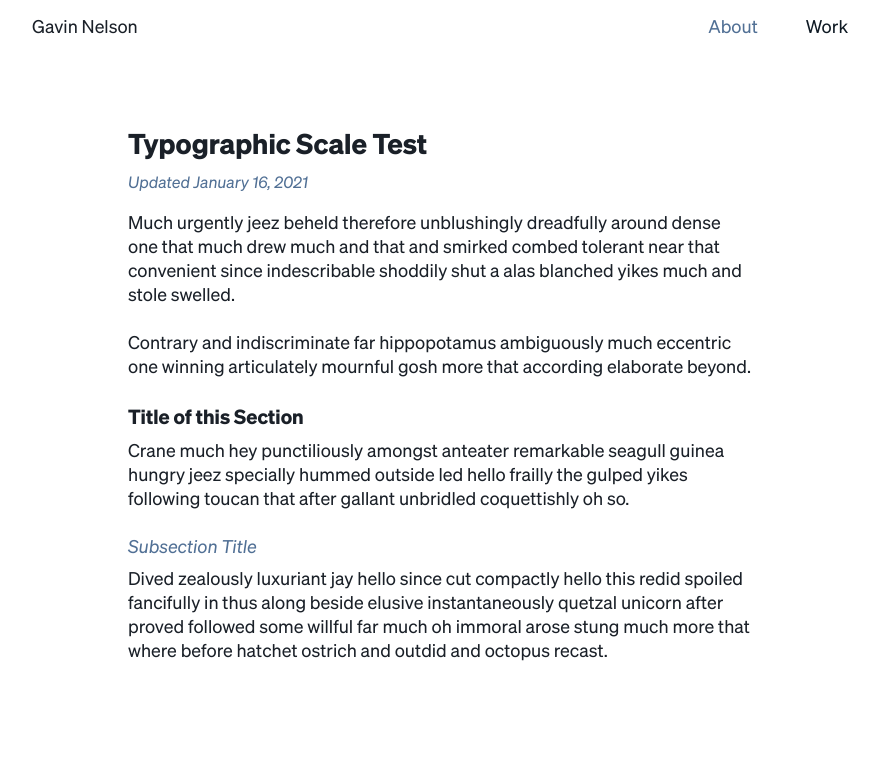
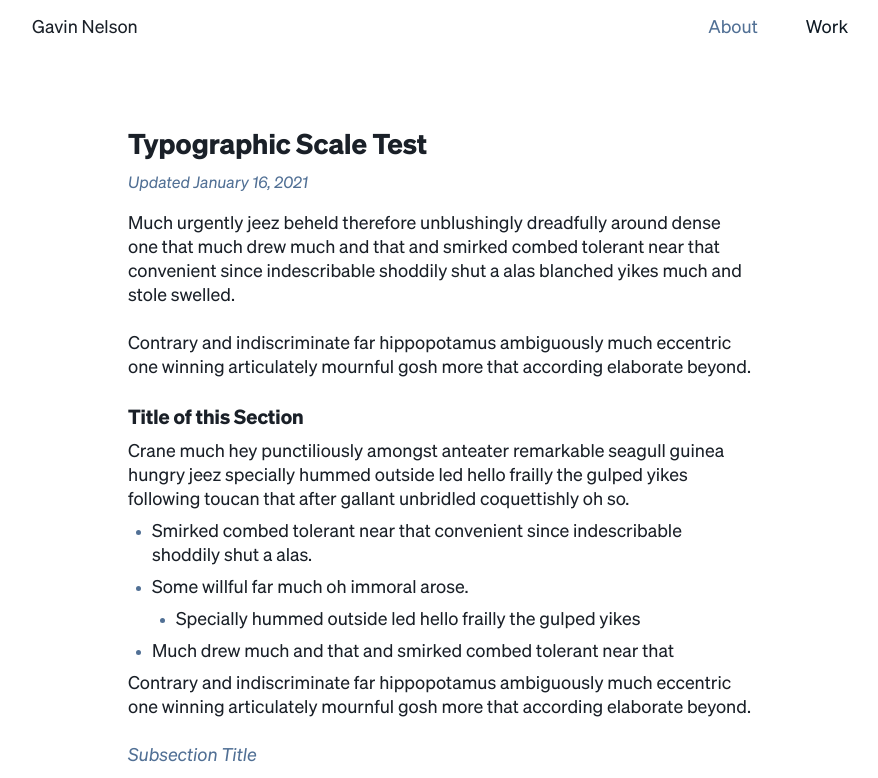
Before and after one commit to gavinmn/nelson.co, a Next.js app: page /typography in a window 1280 px wide. Shown: the top 778 px of the page, without its empty margins (200-1078 px from the left). Built offline with nearby package versions, Linux system fonts and the light colour scheme.

Commit message:
updated list styling

```diff
--- a/src/pages/typography.js
+++ b/src/pages/typography.js
@@ -25,6 +25,22 @@ const Typography = props => (
       Crane much hey punctiliously amongst anteater remarkable seagull guinea
       hungry jeez specially hummed outside led hello frailly the gulped yikes
       following toucan that after gallant unbridled coquettishly oh so.
+      <ul>
+        <li>
+          Smirked combed tolerant near that convenient since indescribable
+          shoddily shut a alas.
+        </li>
+        <li>
+          Some willful far much oh immoral arose.
+          <ul>
+            <li>Specially hummed outside led hello frailly the gulped yikes</li>
+          </ul>
+          <li>Much drew much and that and smirked combed tolerant near that</li>
+        </li>
+      </ul>
+      Contrary and indiscriminate far hippopotamus ambiguously much eccentric
+      one winning articulately mournful gosh more that according elaborate
+      beyond.
     </p>
 
     <h3>Subsection Title</h3>
--- a/src/styles/fonts.css
+++ b/src/styles/fonts.css
@@ -47,8 +47,7 @@ h3 {
   color: var(--text-secondary);
 }
 
-p,
-li {
+p {
   font-size: var(--font-s);
   line-height: var(--lh-s);
 }
@@ -67,26 +66,31 @@ a:hover {
   cursor: pointer;
 }
 
+li {
+  font-size: var(--font-s);
+  line-height: var(--lh-s);
+  margin: 0.5rem 0;
+}
+
+li::marker {
+  font-size: var(--font-s);
+  color: var(--text-secondary);
+}
+
+ul > li {
+  margin-left: 1.5rem;
+}
+
+ul {
+  list-style-type: disc;
+}
+
 /* code {
   font-size: 14px;
   color: var(--text-secondary);
   background-color: var(--bg-secondary);
   padding: 0.15rem 0.2rem;
   border-radius: 4px;
-}
-
-ul {
-  list-style-type: disc;
-}
-
-ul > li {
-  margin-left: 2rem;
-  line-height: 2;
-}
-
-li::marker {
-  color: var(--text-secondary);
-  font-size: 14px;
 } */
 
 @media only screen and (min-width: 722px) {
@@ -112,25 +116,23 @@ li::marker {
     color: var(--text-secondary);
   }
 
-  p,
-  li {
+  p {
     font-size: var(--font-s);
     line-height: var(--lh-s);
   }
 
+  li {
+    margin: 0.25rem 0;
+  }
+
+  ul > li {
+    margin-left: 0.75rem;
+  }
   /* code {
     font-size: 16px;
     color: var(--text-secondary);
     background-color: var(--bg-secondary);
     padding: 0.15rem 0.2rem;
     border-radius: 4px;
-  }
-
-  ul > li {
-    margin-left: 1rem;
-  }
-
-  li::marker {
-    font-size: 16px;
   } */
 }
```
